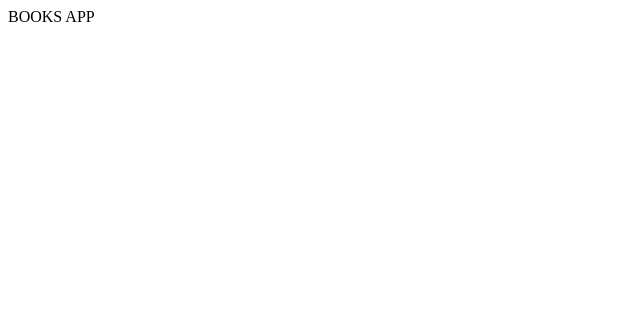
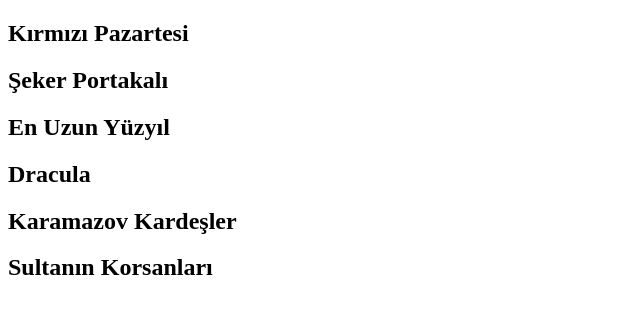
Before and after one commit to damladlg/Simple-React-Projects, a React (Create React App) app in the folder books-app/: page / in a window 1280 px wide. Shown: the top 314 px of the page, without its empty margins (0-640 px from the left). Built offline with nearby package versions, Linux system fonts and the light colour scheme.

Commit message:
firstly, implemented props drilling

```diff
--- a/books-app/src/components/App.js
+++ b/books-app/src/components/App.js
@@ -1,9 +1,57 @@
 import React from 'react';
+import BookList from './BookList';
+class App extends React.Component {
 
-class App extends React.Component {
+    state = {
+        books: [
+            {
+                title: "Kırmızı Pazartesi",
+                author: "Gabriel Garcia Marquez",
+                pageNum: 296,
+                imageURL: "https://i.idefix.com/cache/600x600-0/originals/0000000064101-1.jpg",
+                topic: "1968-1970 yılları arasında geçen olaylar, o günün toplumsal gerçeklerini de satırlara taşıyor. Ama romanın odağında bu toplumsal olaylar değil üçlü bir aşk var. Gençliğin rüzgârıyla hareketlenen İmkânsızın Şarkısını ölümle erken karşılaşan gençlerin hayatı yönlendiriyor. Hiçbir şeyin önem taşımadığı, amaçsızlığın ağır bastığı, özgür seksin kol gezdiği bir öğrenci hayatı... Ama diğer yanda da yoğun duygular var... İmkânsız aşklar, imkânsız şarkılar söyleten. Hemen hemen her Japon gencinin okuduğu roman anayurdu dışında da çok kişi tarafından sahipleniliyor."
+            },
+            {
+                title: "Şeker Portakalı",
+                author: "Jose Muro de Vasconselos",
+                pageNum: 200,
+                imageURL: "https://i.idefix.com/cache/600x600-0/originals/0000000064031-1.jpg",
+                topic: "İrlandalı yazar Bram Stoker’ın, iki taraf arasındaki bu irade ve güç çatışmasını işlediği ve korku edebiyatının başyapıtlarından biri sayılan Dracula, yayımlanmasının üzerinden yüz yılı aşkın süre geçmesine karşın, bugün de aynı ilgiyle okunuyor."
+            },
+            {
+                title: "En Uzun Yüzyıl",
+                author: "İlber Ortaylı",
+                pageNum: 296,
+                imageURL: "https://i.idefix.com/cache/600x600-0/originals/0001744876001-1.jpg",
+                topic: "1968-1970 yılları arasında geçen olaylar, o günün toplumsal gerçeklerini de satırlara taşıyor. Ama romanın odağında bu toplumsal olaylar değil üçlü bir aşk var. Gençliğin rüzgârıyla hareketlenen İmkânsızın Şarkısını ölümle erken karşılaşan gençlerin hayatı yönlendiriyor. Hiçbir şeyin önem taşımadığı, amaçsızlığın ağır bastığı, özgür seksin kol gezdiği bir öğrenci hayatı... Ama diğer yanda da yoğun duygular var... İmkânsız aşklar, imkânsız şarkılar söyleten. Hemen hemen her Japon gencinin okuduğu roman anayurdu dışında da çok kişi tarafından sahipleniliyor."
+            },
+            {
+                title: "Dracula",
+                author: "Bram Stoker",
+                pageNum: 200,
+                imageURL: "https://i.idefix.com/cache/600x600-0/originals/0001828853001-1.jpg",
+                topic: "İrlandalı yazar Bram Stoker’ın, iki taraf arasındaki bu irade ve güç çatışmasını işlediği ve korku edebiyatının başyapıtlarından biri sayılan Dracula, yayımlanmasının üzerinden yüz yılı aşkın süre geçmesine karşın, bugün de aynı ilgiyle okunuyor."
+            },
+            {
+                title: "Karamazov Kardeşler",
+                author: "Fyodor Mihayloviç Dostoyevski",
+                pageNum: 200,
+                imageURL: "https://i.idefix.com/cache/600x600-0/originals/0001803800001-1.jpg",
+                topic: "İrlandalı yazar Bram Stoker’ın, iki taraf arasındaki bu irade ve güç çatışmasını işlediği ve korku edebiyatının başyapıtlarından biri sayılan Dracula, yayımlanmasının üzerinden yüz yılı aşkın süre geçmesine karşın, bugün de aynı ilgiyle okunuyor."
+            },
+            {
+                title: "Sultanın Korsanları",
+                author: "Emrah Safa Gürkan",
+                pageNum: 296,
+                imageURL: "https://i.idefix.com/cache/600x600-0/originals/0001780787001-1.jpg",
+                topic: "1968-1970 yılları arasında geçen olaylar, o günün toplumsal gerçeklerini de satırlara taşıyor. Ama romanın odağında bu toplumsal olaylar değil üçlü bir aşk var. Gençliğin rüzgârıyla hareketlenen İmkânsızın Şarkısını ölümle erken karşılaşan gençlerin hayatı yönlendiriyor. Hiçbir şeyin önem taşımadığı, amaçsızlığın ağır bastığı, özgür seksin kol gezdiği bir öğrenci hayatı... Ama diğer yanda da yoğun duygular var... İmkânsız aşklar, imkânsız şarkılar söyleten. Hemen hemen her Japon gencinin okuduğu roman anayurdu dışında da çok kişi tarafından sahipleniliyor."
+            }
+
+        ]
+    }
     render() {
         return (
-            <div>BOOKS APP</div>
+            <div> <BookList books={this.state.books} /></div>
         )
     }
 }
--- /dev/null
+++ b/books-app/src/components/Book.js
@@ -0,0 +1,11 @@
+import React from 'react';
+
+class Book extends React.Component {
+    render() {
+
+        return (
+            <div><h2>{this.props.book.title}</h2></div>
+        )
+    }
+}
+export default Book;
--- /dev/null
+++ b/books-app/src/components/BookList.js
@@ -0,0 +1,15 @@
+import React from 'react';
+import Book from './Book';
+
+class BookList extends React.Component {
+    render() {
+        const bookList = this.props.books.map((book, key) => {
+            return <Book book={book}
+                key={key} />
+        })
+        return (
+            <div>{bookList}</div>
+        )
+    }
+}
+export default BookList;
```
